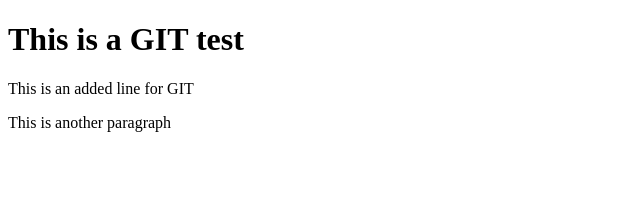
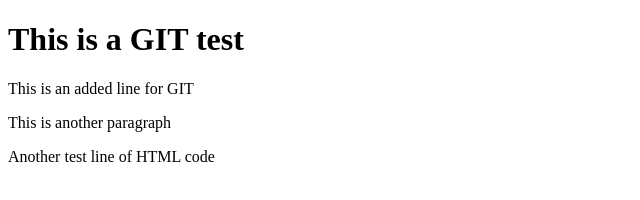
Before and after one commit to Mark-Ken/git-test, a website: page index.html in a window 1280 px wide. Shown: the whole page, without its empty margins (0-640 px from the left). Drawn offline with Linux system fonts and the light colour scheme.

```diff
--- a/index.html
+++ b/index.html
@@ -4,5 +4,6 @@
         <h1>This is a GIT test</h1>
         <p>This is an added line for GIT</p>
         <p>This is another paragraph</p>
+        <p>Another test line of HTML code</p>
     </body>
 </html>
```
Also changed, not shown: package.json (added, +19 -0 lines), 3 other files.
